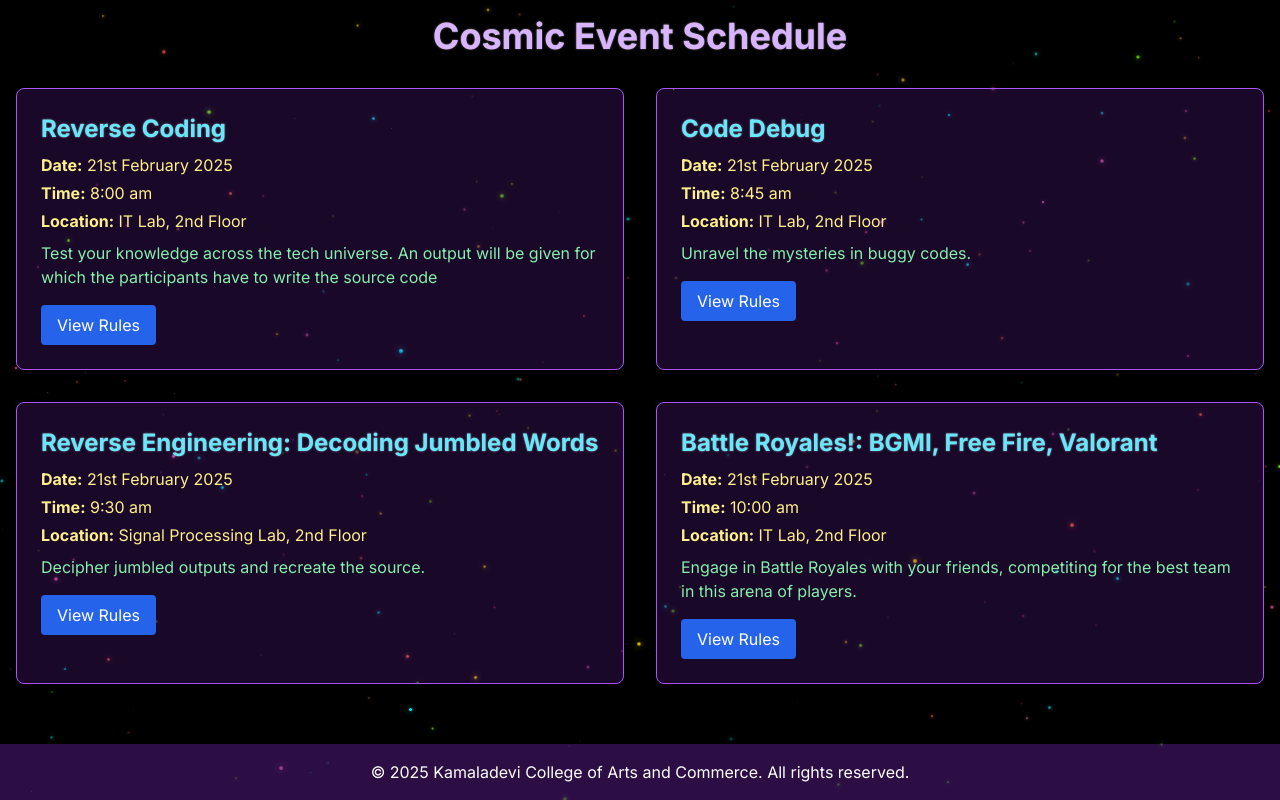
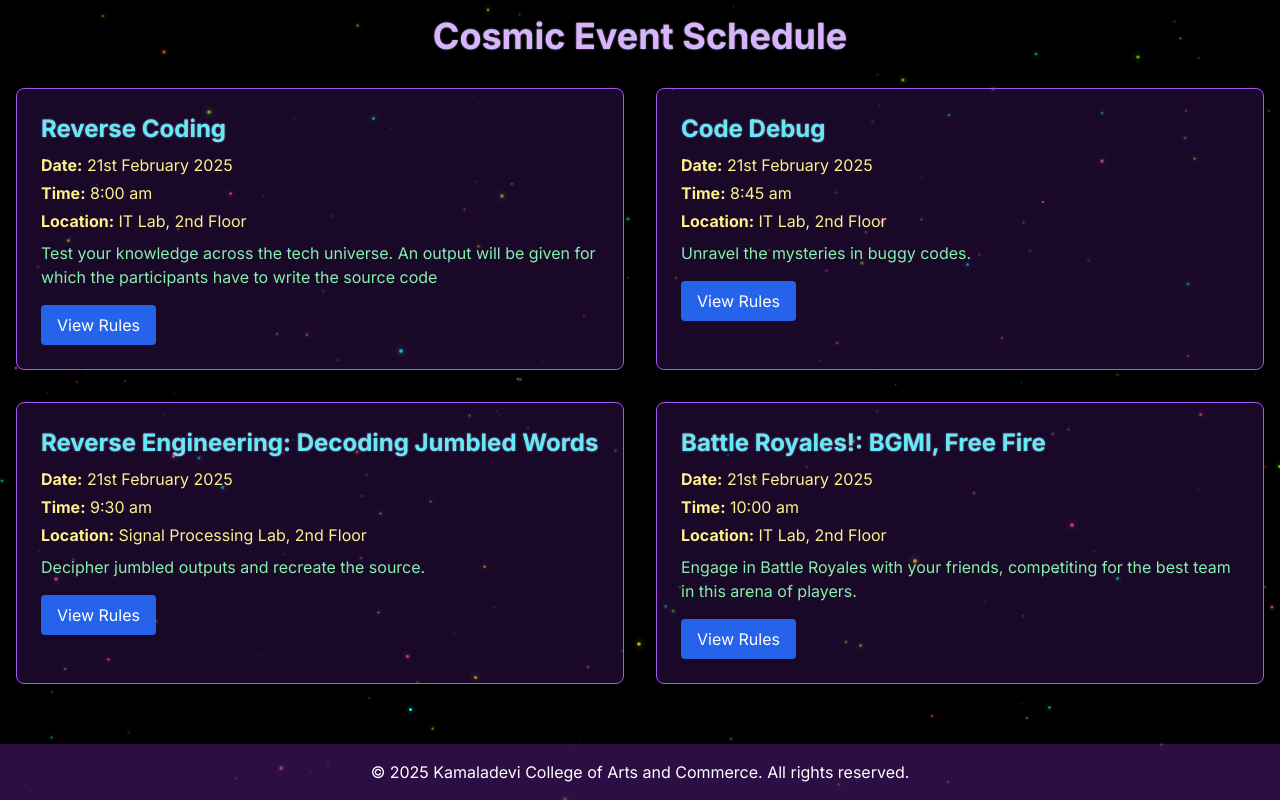
Before and after one commit to Wahid7852/technotia-website, a Next.js app: page /events in a window 1280 px wide. Built offline with nearby package versions, Linux system fonts and the light colour scheme.

Commit message:
nuke valo
Signed-off-by: Wahid Khan <wahidzk0091@gmail.com>

```diff
--- a/app/events/page.tsx
+++ b/app/events/page.tsx
@@ -24,7 +24,7 @@ export default function Events() {
       description: "Decipher jumbled outputs and recreate the source."
     },
     {
-      title: "Battle Royales!: BGMI, Free Fire, Valorant",
+      title: "Battle Royales!: BGMI, Free Fire",
       date: "21st February 2025",
       time: "10:00 am",
       location: "IT Lab, 2nd Floor",
--- a/app/page.tsx
+++ b/app/page.tsx
@@ -39,7 +39,7 @@ export default function Home() {
       ]
     },
     {
-      title: "Battle Royales!: BGMI, Free Fire, Valorant",
+      title: "Battle Royales!: BGMI, Free Fire",
       date: "21st February 2025",
       time: "10:00 am",
       location: "IT Lab, 2nd Floor",
```
